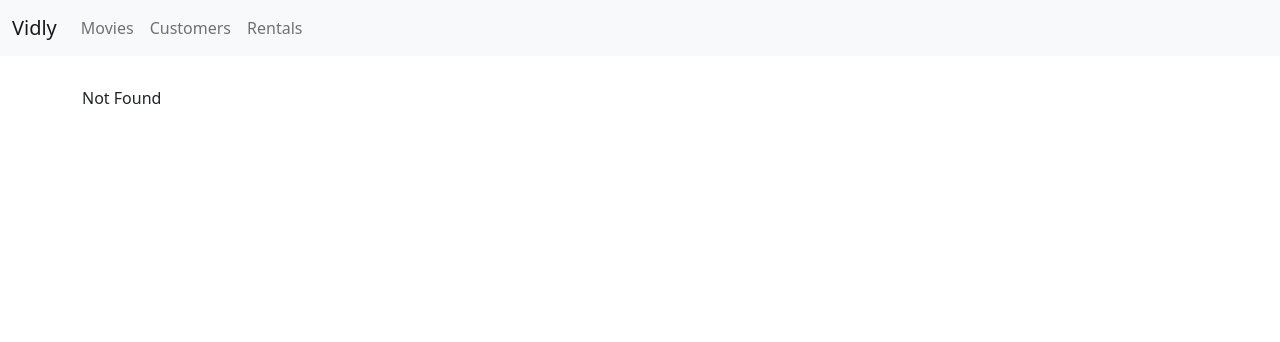
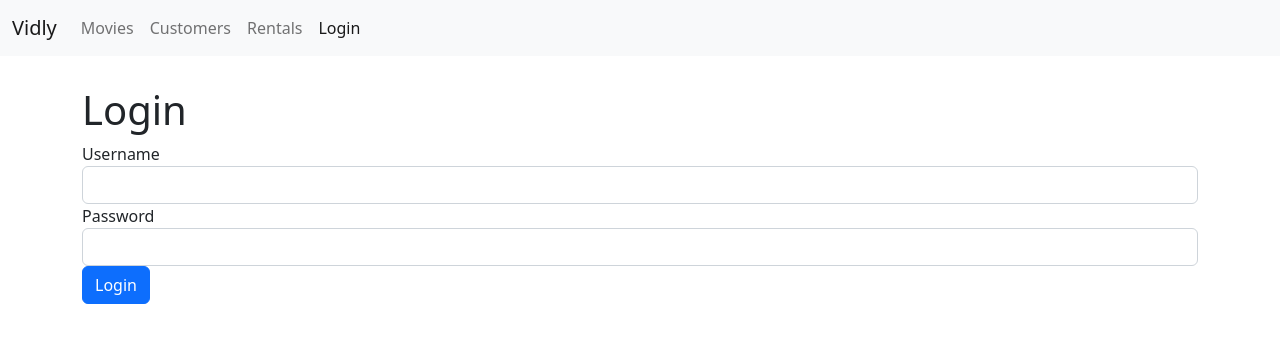
Before and after one commit to KolegaLazeta/vidly-react, a React (Create React App) app: page /login in a window 1280 px wide. Before the commit this address led to /not-found. Shown: the top 342 px of the page. Built offline with nearby package versions, Linux system fonts and the light colour scheme.

Commit message:
Building Login form

```diff
--- a/src/App.js
+++ b/src/App.js
@@ -4,8 +4,9 @@
 import Rentals from "./components/rentals";
 import NotFound from "./components/notFound";
 import NavBar from "./components/navbar";
+import MovieForm from "./components/movieForm";
+import LoginForm from "./components/loginForm";
 import "./App.css";
-import MovieForm from "./components/movieForm";
 
 function App() {
   return (
@@ -13,6 +14,7 @@
       <NavBar />
       <main className="container">
         <Switch>
+          <Route path="/login" component={LoginForm} />
           <Route path="/movies/:_id" component={MovieForm} />
           <Route path="/movies" component={Movies} />
           <Route path="/customers" component={Customers} />
--- /dev/null
+++ b/src/components/loginForm.jsx
@@ -0,0 +1,53 @@
+import React, { Component } from "react";
+
+class LoginForm extends Component {
+  state = {
+    account: { username: "", password: "" },
+  };
+  handleSubmit = (e) => {
+    e.preventDefault();
+    console.log("submitted");
+  };
+
+  handleChange = ({ currentTarget: input }) => {
+    const account = { ...this.state.account };
+    account[input.name] = input.value;
+    this.setState({ account });
+  };
+
+  render() {
+    const { account } = this.state;
+    return (
+      <div>
+        <h1>Login</h1>
+        <form onSubmit={this.handleSubmit}>
+          <div className="form-group">
+            <label htmlFor="username">Username</label>
+            <input
+              value={account.username}
+              onChange={this.handleChange}
+              id="username"
+              name="username"
+              type="text"
+              className="form-control"
+            />
+          </div>
+          <div className="form-group">
+            <label htmlFor="password">Password</label>
+            <input
+              id="password"
+              value={account.password}
+              onChange={this.handleChange}
+              name="password"
+              type="text"
+              className="form-control"
+            />
+          </div>
+          <button className="btn btn-primary">Login</button>
+        </form>
+      </div>
+    );
+  }
+}
+
+export default LoginForm;
--- a/src/components/navbar.jsx
+++ b/src/components/navbar.jsx
@@ -36,6 +36,11 @@
                 Rentals
               </NavLink>
             </li>
+            <li className="nav-item">
+              <NavLink className="nav-link" to="/login">
+                Login
+              </NavLink>
+            </li>
           </ul>
         </div>
       </div>
```
